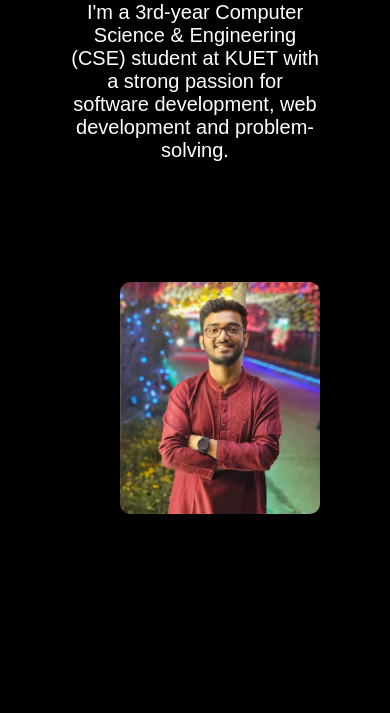
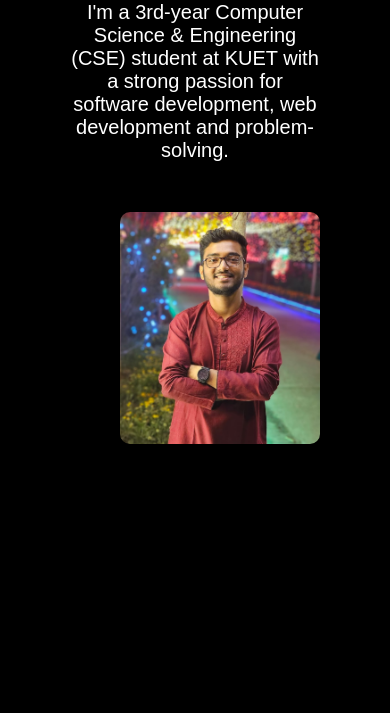
Before and after one commit to akash-kumar-biswas/Portfolio-Website, a PHP site: page / in a window 390 px wide. Shown: the part 185-898 px from the top of the page. Run offline with PHP 8.4, Linux system fonts and the light colour scheme.

Commit message:
update header image position

```diff
--- a/style.css
+++ b/style.css
@@ -545,6 +545,8 @@ nav .fa-solid{
     .header-img img {
         margin: 0 auto;
         width: 80%;
+        max-width: 300px;
+        margin-top: -70px;
     }
 
     nav ul {
```
